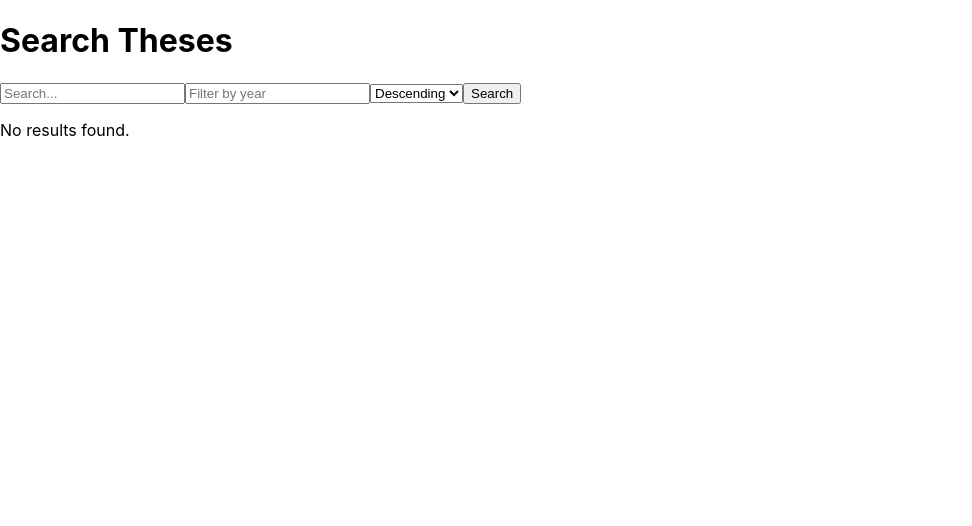
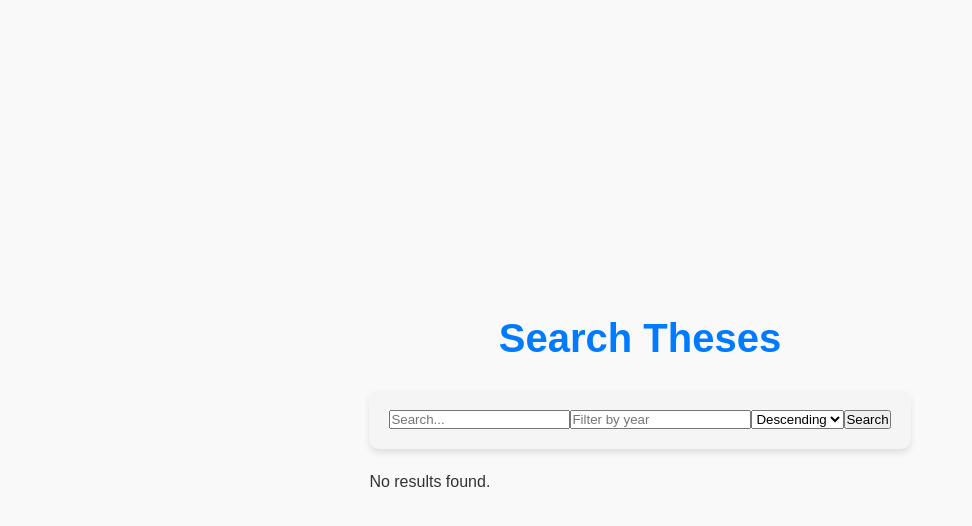
Before and after one commit to FazakasNimrod/RAG-System-for-Theses, a React (Create React App) app in the folder frontend/: page / in a window 1280 px wide. Shown: the top 526 px of the page, without its empty margins (0-972 px from the left). Built offline with nearby package versions, Linux system fonts and the light colour scheme.

Commit message:
Add styling for app layout, search bar, and results list components

```diff
--- a/frontend/src/App.css
+++ b/frontend/src/App.css
@@ -36,3 +36,49 @@
     transform: rotate(360deg);
   }
 }
+
+/* General Reset */
+* {
+  margin: 0;
+  padding: 0;
+  box-sizing: border-box;
+}
+
+/* Body Styling */
+body {
+  font-family: 'Arial', sans-serif;
+  background-color: #f9f9f9;
+  color: #333;
+  line-height: 1.6;
+  display: flex;
+  justify-content: center;
+  align-items: center;
+  min-height: 100vh;
+  margin: 0;
+}
+
+/* App Container */
+.app {
+  width: 100%;
+  max-width: 1200px;
+  padding: 20px;
+  background-color: white;
+  border-radius: 10px;
+  box-shadow: 0 4px 8px rgba(0, 0, 0, 0.1);
+}
+
+/* Page Heading */
+h1 {
+  text-align: center;
+  font-size: 2.5rem;
+  margin-bottom: 20px;
+  color: #007bff;
+  font-weight: bold;
+}
+
+/* Utility Classes */
+.centered {
+  display: flex;
+  justify-content: center;
+  align-items: center;
+}
--- a/frontend/src/App.js
+++ b/frontend/src/App.js
@@ -1,6 +1,7 @@
 import React from "react";
 import { BrowserRouter as Router, Route, Routes } from "react-router-dom";
 import SearchPage from "./pages/SearchPage";
+import "./App.css";
 
 const App = () => {
   return (
--- /dev/null
+++ b/frontend/src/components/ResultsList.css
@@ -0,0 +1,45 @@
+.results-list {
+    display: flex;
+    flex-direction: column;
+    gap: 15px;
+    margin: 20px auto;
+    max-width: 800px;
+}
+
+.no-results {
+    text-align: center;
+    font-size: 18px;
+    color: #666;
+}
+
+.result-card {
+    background-color: white;
+    padding: 20px;
+    border-radius: 10px;
+    box-shadow: 0 4px 6px rgba(0, 0, 0, 0.1);
+    transition: transform 0.2s, box-shadow 0.2s;
+}
+
+.result-card:hover {
+    transform: translateY(-5px);
+    box-shadow: 0 6px 10px rgba(0, 0, 0, 0.15);
+}
+
+.result-title {
+    font-size: 20px;
+    font-weight: bold;
+    margin: 0 0 10px;
+    color: #333;
+}
+
+.result-abstract {
+    font-size: 16px;
+    color: #555;
+    margin-bottom: 10px;
+    line-height: 1.5;
+}
+
+.result-keywords {
+    font-size: 14px;
+    color: #777;
+}
--- a/frontend/src/components/ResultsList.js
+++ b/frontend/src/components/ResultsList.js
@@ -1,4 +1,5 @@
 import React from "react";
+import "./ResultsList.css";
 
 const ResultsList = ({ results }) => {
   if (!results) {
--- /dev/null
+++ b/frontend/src/components/SearchBar.css
@@ -0,0 +1,50 @@
+.search-bar {
+    display: flex;
+    justify-content: center;
+    align-items: center;
+    margin: 20px 0;
+    background-color: #f5f5f5;
+    padding: 20px;
+    border-radius: 10px;
+    box-shadow: 0 4px 6px rgba(0, 0, 0, 0.1);
+}
+
+.search-form {
+    display: flex;
+    gap: 10px;
+    width: 100%;
+    max-width: 600px;
+}
+
+.search-input {
+    flex: 2;
+    padding: 10px 15px;
+    font-size: 16px;
+    border: 1px solid #ddd;
+    border-radius: 5px;
+    box-shadow: inset 0 2px 4px rgba(0, 0, 0, 0.05);
+}
+
+.search-select {
+    flex: 1;
+    padding: 10px 15px;
+    font-size: 16px;
+    border: 1px solid #ddd;
+    border-radius: 5px;
+    background-color: white;
+}
+
+.search-button {
+    padding: 10px 20px;
+    font-size: 16px;
+    color: white;
+    background-color: #007bff;
+    border: none;
+    border-radius: 5px;
+    cursor: pointer;
+    transition: background-color 0.3s ease;
+}
+
+.search-button:hover {
+    background-color: #0056b3;
+}
--- a/frontend/src/components/SearchBar.js
+++ b/frontend/src/components/SearchBar.js
@@ -1,4 +1,5 @@
 import React, { useState } from "react";
+import "./SearchBar.css";
 
 const SearchBar = ({ onSearch }) => {
   const [query, setQuery] = useState("");
--- /dev/null
+++ b/frontend/src/pages/SearchPage.css
@@ -0,0 +1,16 @@
+body {
+    font-family: 'Arial', sans-serif;
+    margin: 0;
+    padding: 0;
+    background-color: #f9f9f9;
+    color: #333;
+}
+
+h1, h2, h3, h4, h5, h6 {
+    margin: 0;
+}
+
+p {
+    margin: 0;
+    line-height: 1.6;
+}
--- a/frontend/src/pages/SearchPage.js
+++ b/frontend/src/pages/SearchPage.js
@@ -2,6 +2,7 @@ import React, { useState } from "react";
 import SearchBar from "../components/SearchBar";
 import ResultsList from "../components/ResultsList";
 import { searchElasticsearch } from "../services/elasticsearchService";
+
 
 const SearchPage = () => {
   const [results, setResults] = useState([]);
```
